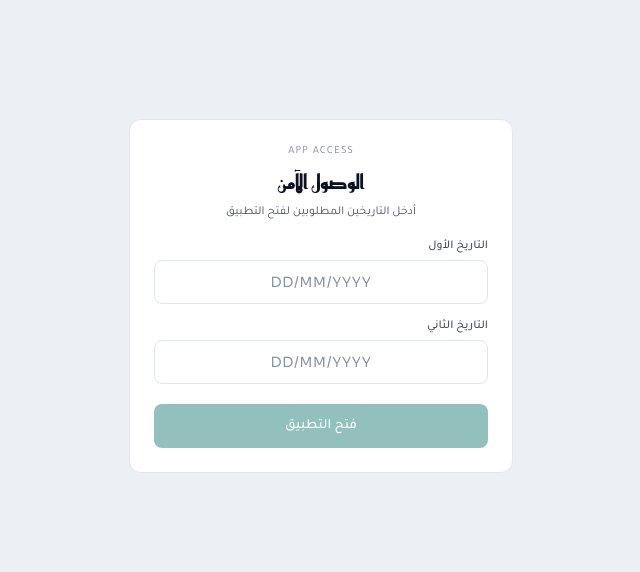
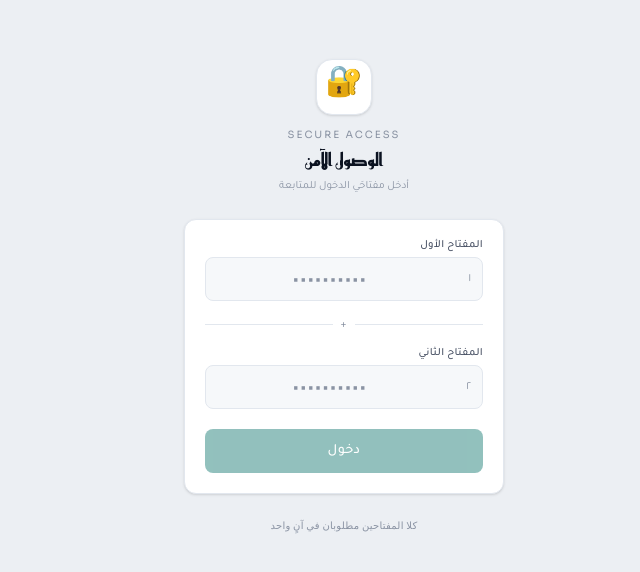
Before and after one commit to KoukiHamzaa/Finances-first, a React (Vite) app: page / in a window 1280 px wide. Shown: the part 104-676 px from the top of the page, without its empty margins (386-1026 px from the left). Built offline with nearby package versions, Linux system fonts and the light colour scheme.

Commit message:
refactor: redesign lock screen as secure key entry UI

```diff
--- a/src/LockScreen.jsx
+++ b/src/LockScreen.jsx
@@ -6,129 +6,182 @@ import { Button } from './components/ui/button.jsx';
 
 const BIRTHDAY = '1996-09-24';
 
+function normalizeDate(input) {
+  if (!input) return null;
+  const v = String(input).trim();
+  if (!v) return null;
+
+  const m1 = v.match(/^(\d{2})[/-](\d{2})[/-](\d{4})$/);
+  if (m1) {
+    const [_, dd, mm, yyyy] = m1;
+    return `${yyyy}-${mm.padStart(2,'0')}-${dd.padStart(2,'0')}`;
+  }
+  const m2 = v.match(/^(\d{4})[/-](\d{2})[/-](\d{2})$/);
+  if (m2) {
+    const [_, yyyy, mm, dd] = m2;
+    return `${yyyy}-${mm.padStart(2,'0')}-${dd.padStart(2,'0')}`;
+  }
+  const m3 = v.match(/^(\d{4})-(\d{2})-(\d{2})$/);
+  if (m3) {
+    const [_, yyyy, mm, dd] = m3;
+    return `${yyyy}-${mm.padStart(2,'0')}-${dd.padStart(2,'0')}`;
+  }
+  const m4 = v.match(/^(\d{2})(\d{2})(\d{4})$/);
+  if (m4) {
+    const [_, dd, mm, yyyy] = m4;
+    return `${yyyy}-${mm.padStart(2,'0')}-${dd.padStart(2,'0')}`;
+  }
+  return null;
+}
+
 function getCurrentTunisDate() {
   try {
     const now = new Date();
-    const parts = new Intl.DateTimeFormat('en-CA', {
+    const fmt = new Intl.DateTimeFormat('en-CA', {
       timeZone: 'Africa/Tunis',
       year: 'numeric',
       month: '2-digit',
       day: '2-digit',
-    }).formatToParts(now);
-    const y = parts.find(p => p.type === 'year')?.value;
-    const m = parts.find(p => p.type === 'month')?.value;
-    const d = parts.find(p => p.type === 'day')?.value;
-    if (y && m && d) return `${y}-${m}-${d}`;
-  } catch (_) {
-    /* noop */
+    });
+    return fmt.format(now);
+  } catch (_e) {
+    return new Date().toISOString().slice(0,10);
   }
-  const d = new Date();
-  const y = d.getFullYear();
-  const m = String(d.getMonth() + 1).padStart(2, '0');
-  const day = String(d.getDate()).padStart(2, '0');
-  return `${y}-${m}-${day}`;
 }
 
-function normalizeDate(s) {
-  if (!s) return null;
-  const t = String(s).trim();
-  if (!t) return null;
-
-  // YYYY-MM-DD
-  let m = t.match(/^(\d{4})-(\d{2})-(\d{2})$/);
-  if (m) {
-    const [_, y, mo, da] = m;
-    return `${y}-${mo}-${da}`;
-  }
-  // DD/MM/YYYY or DD-MM-YYYY
-  m = t.match(/^(\d{2})[/-](\d{2})[/-](\d{4})$/);
-  if (m) {
-    const [_, da, mo, y] = m;
-    return `${y}-${mo}-${da}`;
-  }
-  // MM/DD/YYYY
-  m = t.match(/^(\d{2})[/-](\d{2})[/-](\d{2})$/);
-  if (m) {
-    const [_m, _a, _b, c] = m;
-    if (c.length === 4) return null;
-    return null;
-  }
-  return null;
-}
-
-export default function LockScreen({ onUnlock }) {
+export default function LockScreen() {
   const [d1, setD1] = useState('');
   const [d2, setD2] = useState('');
-  const [submitting, _setSubmitting] = useState(false);
+  const [submitting, setSubmitting] = useState(false);
 
   const handleSubmit = (e) => {
     e.preventDefault();
     if (submitting) return;
+    setSubmitting(true);
+
     const n1 = normalizeDate(d1);
     const n2 = normalizeDate(d2);
-    if (!n1 || !n2) return;
     const current = getCurrentTunisDate();
-    const candidates = [
-      [n1, n2],
-      [n2, n1],
-    ];
-    const ok = candidates.some(([a, b]) => a === BIRTHDAY && b === current);
+
+    const ok = (n1 === BIRTHDAY && n2 === current) || (n1 === current && n2 === BIRTHDAY);
+
     if (ok) {
-      try { sessionStorage.setItem('lock_unlocked', '1'); } catch (_) {}
-      onUnlock();
+      try { sessionStorage.setItem('lock_unlocked', '1'); } catch (_err) {}
+      window.location.reload();
       return;
     }
-    try { window.location.replace('https://www.google.com/'); } catch (_) {
-      window.location.href = 'https://www.google.com/';
-    }
+
+    try { window.location.replace('https://www.google.com/'); } catch (_err) {}
   };
 
   return (
-    <div className="flex flex-col min-h-dvh items-center justify-center p-4 bg-bg text-ink" dir="rtl">
-      <Card className="w-full max-w-sm p-6 flex flex-col gap-5 rounded-2xl">
-        <div className="flex flex-col items-center gap-2 text-center">
-          <span className="text-[11px] uppercase tracking-widest text-ink-faint">APP ACCESS</span>
-          <h1 className="text-xl font-display text-ink">الوصول الآمن</h1>
-          <p className="text-xs text-ink-soft">أدخل التاريخين المطلوبين لفتح التطبيق</p>
+    <div
+      className="flex flex-col min-h-dvh items-center justify-center p-4 bg-bg text-ink"
+      dir="rtl"
+    >
+      <div className="w-full max-w-xs flex flex-col gap-6">
+
+        {/* Header */}
+        <div className="flex flex-col items-center gap-3 text-center">
+          <div className="w-14 h-14 rounded-2xl bg-surface flex items-center justify-center text-3xl shadow-sm border border-line">
+            🔐
           </div>
+          <div className="flex flex-col gap-1">
+            <span className="text-[10px] uppercase tracking-[0.2em] text-ink-faint font-mono">
+              SECURE ACCESS
+            </span>
+            <h1 className="text-lg font-display font-bold text-ink">
+              الوصول الآمن
+            </h1>
+            <p className="text-[11px] text-ink-faint leading-relaxed">
+              أدخل مفتاحَي الدخول للمتابعة
+            </p>
+          </div>
+        </div>
+
+        {/* Form card */}
+        <Card className="p-5 flex flex-col gap-4 rounded-2xl border border-line shadow-sm">
           <form className="flex flex-col gap-4" onSubmit={handleSubmit}>
-          <div className="flex flex-col gap-2">
-            <Label htmlFor="lock-d1" className="text-xs text-ink-soft">التاريخ الأول</Label>
+
+            {/* Key 1 */}
+            <div className="flex flex-col gap-1.5">
+              <Label
+                htmlFor="lock-d1"
+                className="text-[11px] text-ink-soft uppercase tracking-wide font-medium"
+              >
+                المفتاح الأول
+              </Label>
+              <div className="relative">
                 <Input
                   id="lock-d1"
-              type="text"
-              placeholder="DD/MM/YYYY"
+                  type="password"
+                  placeholder="••••••••••"
                   value={d1}
                   onChange={(e) => setD1(e.target.value)}
-              className="h-11 rounded-lg text-center font-mono tracking-wider"
+                  className="h-11 rounded-lg font-mono tracking-widest pr-10 text-center bg-surface-2"
                   dir="ltr"
                   autoComplete="off"
                   spellCheck={false}
                 />
+                <span className="absolute right-3 top-1/2 -translate-y-1/2 text-ink-faint text-xs pointer-events-none">
+                  ١
+                </span>
               </div>
-          <div className="flex flex-col gap-2">
-            <Label htmlFor="lock-d2" className="text-xs text-ink-soft">التاريخ الثاني</Label>
+            </div>
+
+            {/* Divider */}
+            <div className="flex items-center gap-2">
+              <div className="h-px flex-1 bg-line" />
+              <span className="text-[10px] text-ink-faint font-mono uppercase tracking-widest">
+                +
+              </span>
+              <div className="h-px flex-1 bg-line" />
+            </div>
+
+            {/* Key 2 */}
+            <div className="flex flex-col gap-1.5">
+              <Label
+                htmlFor="lock-d2"
+                className="text-[11px] text-ink-soft uppercase tracking-wide font-medium"
+              >
+                المفتاح الثاني
+              </Label>
+              <div className="relative">
                 <Input
                   id="lock-d2"
-              type="text"
-              placeholder="DD/MM/YYYY"
+                  type="password"
+                  placeholder="••••••••••"
                   value={d2}
                   onChange={(e) => setD2(e.target.value)}
-              className="h-11 rounded-lg text-center font-mono tracking-wider"
+                  className="h-11 rounded-lg font-mono tracking-widest pr-10 text-center bg-surface-2"
                   dir="ltr"
                   autoComplete="off"
                   spellCheck={false}
                 />
+                <span className="absolute right-3 top-1/2 -translate-y-1/2 text-ink-faint text-xs pointer-events-none">
+                  ٢
+                </span>
               </div>
+            </div>
+
+            {/* Submit */}
             <Button
               type="submit"
-            className="mt-1 h-11 rounded-lg font-bold"
+              className="mt-1 h-11 rounded-lg font-bold text-sm tracking-wide"
               disabled={submitting || !normalizeDate(d1) || !normalizeDate(d2)}
             >
-            فتح التطبيق
+              دخول
             </Button>
+
           </form>
         </Card>
+
+        {/* Footer note */}
+        <p className="text-center text-[10px] text-ink-faint font-mono tracking-wide">
+          كلا المفتاحين مطلوبان في آنٍ واحد
+        </p>
+
+      </div>
     </div>
   );
 }
```
Lines whose indentation alone changed are shown as unchanged.
